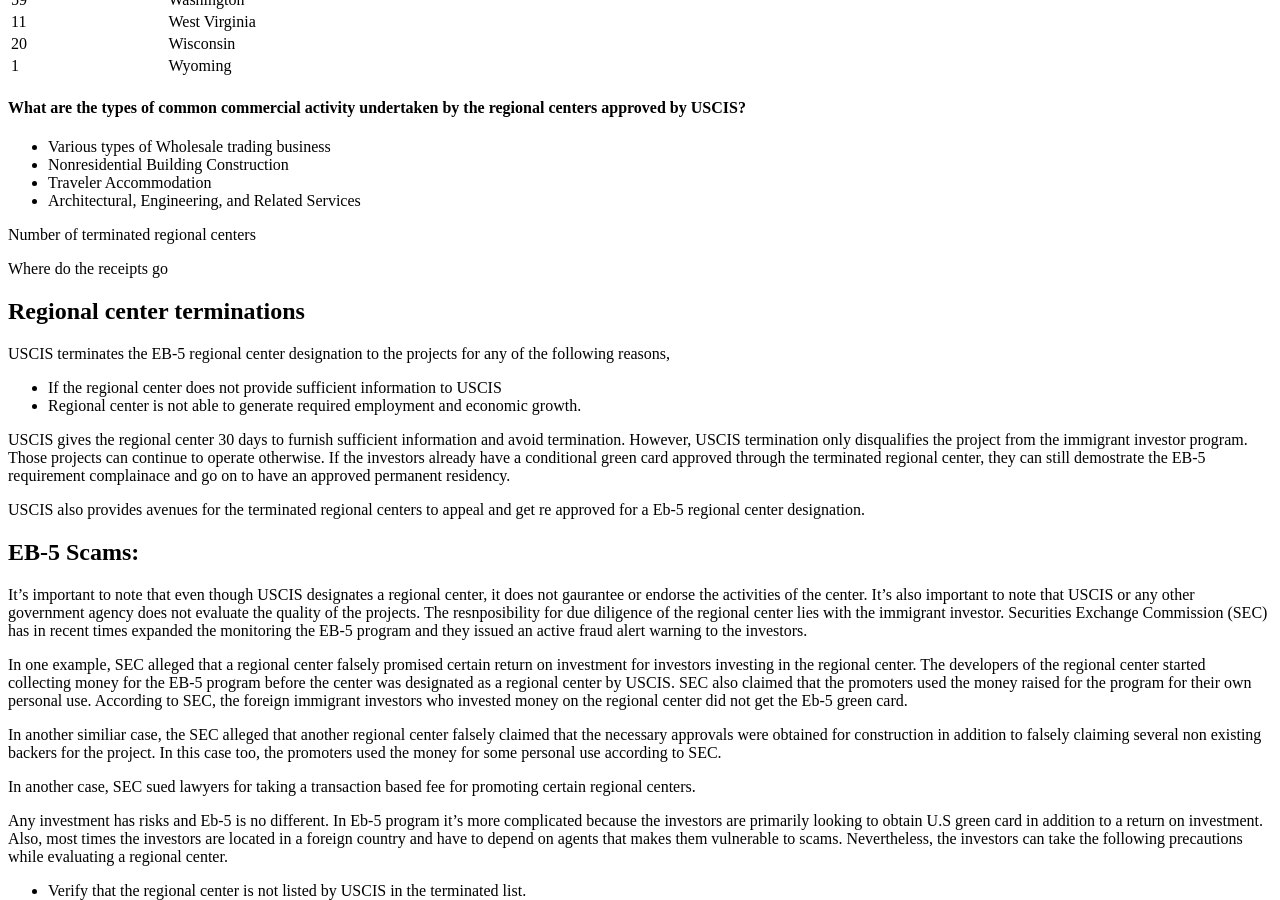
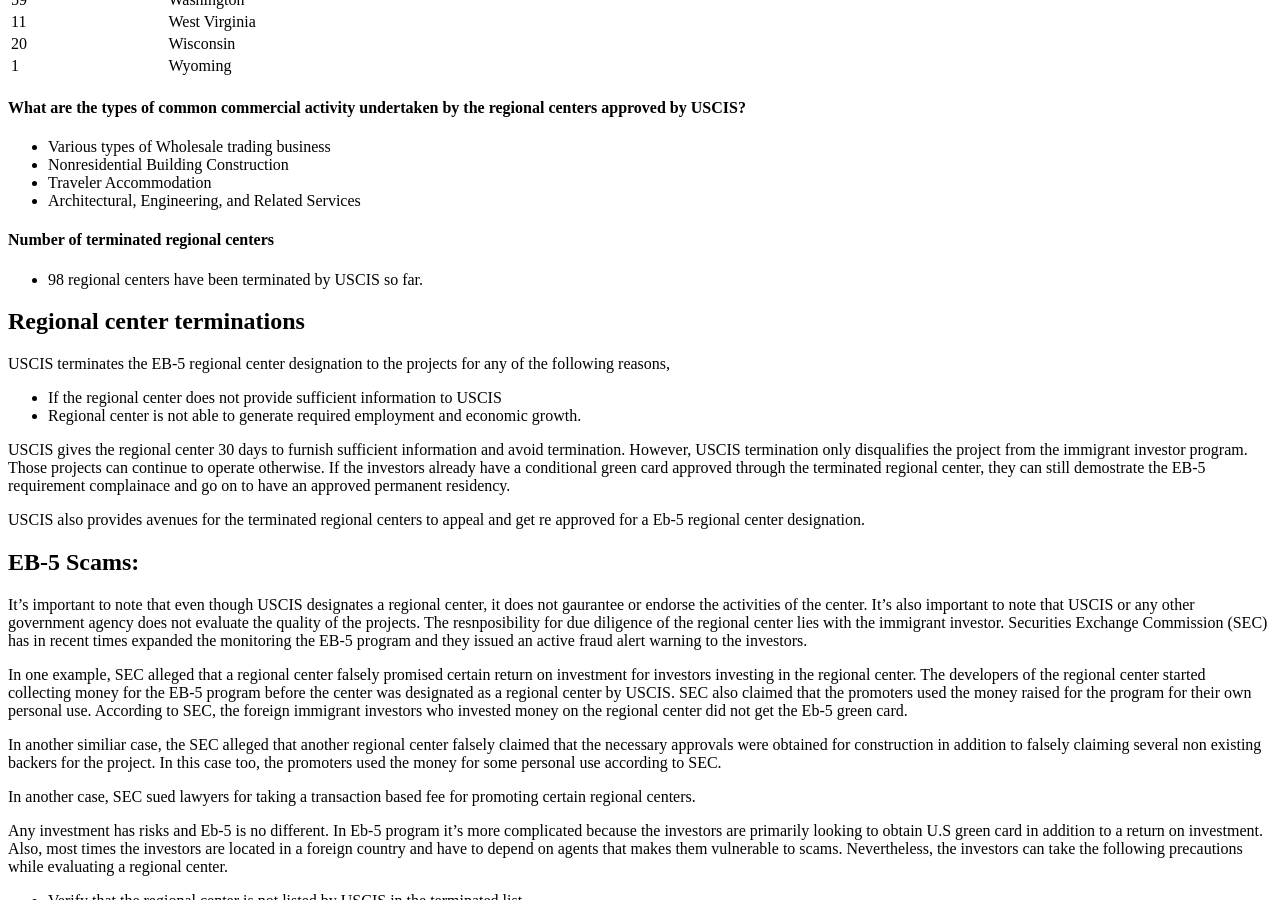
Before and after one commit to gitforwork2/gitforwork.github.io, a Jekyll site: the page built from _posts/2017-5-17-eb5-regional-center.md, in a window 1280 px wide and 900 px high, scrolled down 2370 px. Built offline with Jekyll 4.4.1, drawn with Linux system fonts in a browser that asks for light colours; nearby versions of some CDN libraries; comment, search, counter and statistics services are not loaded; some of the changed text lies outside the part shown.

Commit message:
Update 2017-5-17-eb5-regional-center.md

```diff
--- a/_posts/2017-5-17-eb5-regional-center.md
+++ b/_posts/2017-5-17-eb5-regional-center.md
@@ -113,10 +113,9 @@ No. of regional centers | State/Territory
 - Traveler Accommodation
 - Architectural, Engineering, and Related Services
 
-Number of terminated regional centers
+#### Number of terminated regional centers
 
-Where do the receipts go
-
+- 98 regional centers have been terminated by USCIS so far.
 
 ## Regional center terminations
 
```
